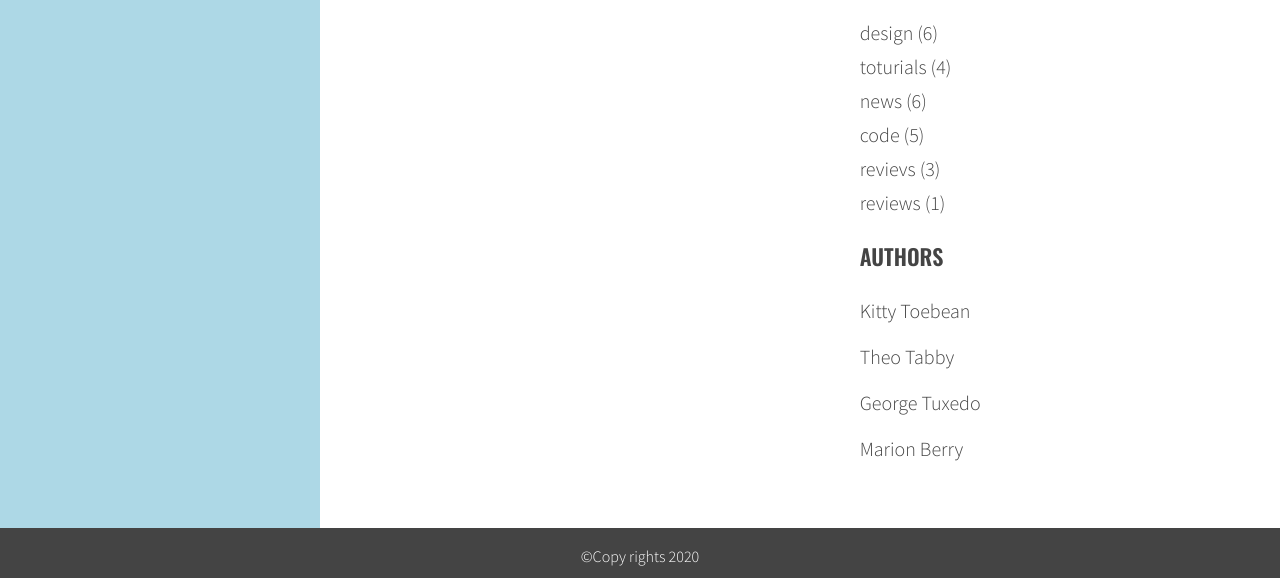
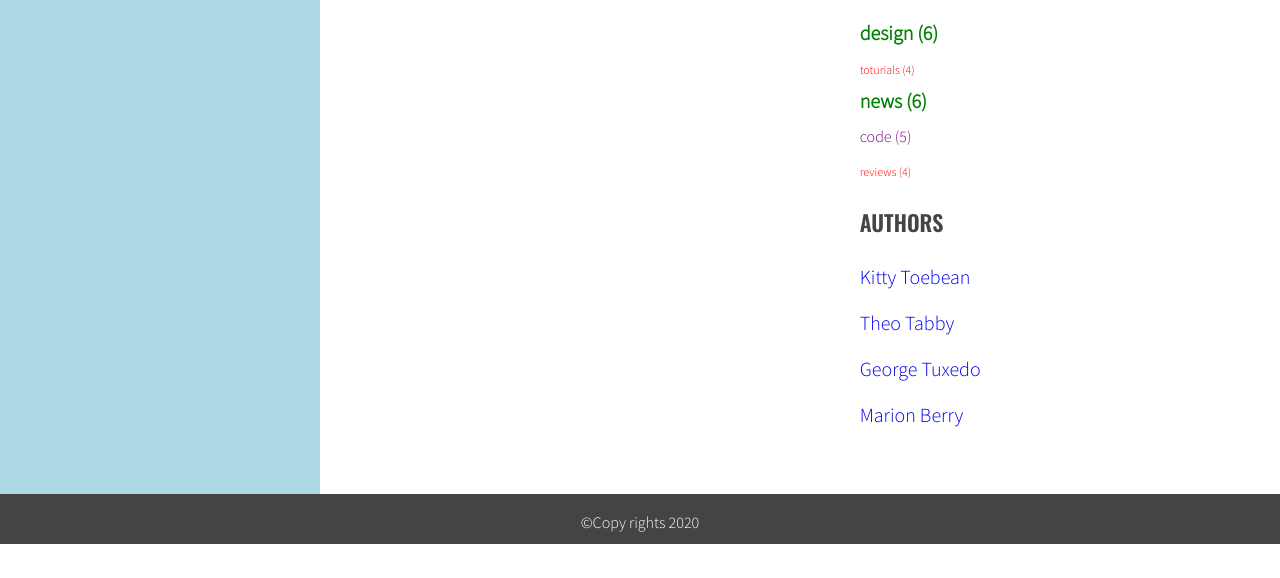
Before and after one commit to MATEUSZ1M/javascript-blog, a plain HTML site: page index.html in a window 1280 px wide. Shown: the part 1000-1578 px from the top of the page. After the commit the page ends 1544 px from the top, so only its background shows below. Drawn offline with nearby package versions, Linux system fonts and the light colour scheme.

Commit message:
Add tags cloud

```diff
--- a/index.html
+++ b/index.html
@@ -79,7 +79,7 @@
               </ul>
             </div>
           </article>
-          <article class="post" id="article-3" data-tags="news revievs design" data-author="GeorgeTuxedo">
+          <article class="post" id="article-3" data-tags="news reviews design" data-author="GeorgeTuxedo">
             <h3 class="post-title">Article 3</h3>
             <p class="post-author">
 
@@ -127,7 +127,7 @@
               </ul>
             </div>
           </article>
-          <article class="post" id="article-5" data-tags="design revievs" data-author="MarionBerry">
+          <article class="post" id="article-5" data-tags="design reviews" data-author="MarionBerry">
             <h3 class="post-title">Article 5</h3>
             <p class="post-author">
 
@@ -151,7 +151,7 @@
               </ul>
             </div>
           </article>
-          <article class="post" id="article-6" data-tags="revievs code" data-author="GeorgeTuxedo">
+          <article class="post" id="article-6" data-tags="reviews code" data-author="GeorgeTuxedo">
             <h3 class="post-title">Article 6</h3>
             <p class="post-author">
 
--- a/js/script.js
+++ b/js/script.js
@@ -40,7 +40,9 @@ const optArticleSelector = '.post',
   optTagLinkSelector = '.post-tags .list  a',
   optArticleTagsSelector = '.post-tags .list',
   optAuthorSelector = '.post-author',
-  optTagsListSelector = '.tags.list',
+  // optTagsListSelector = '.tags.list',
+  optCloudClassCount = 5,
+  optCloudClassPrefix = 'tag-size-',
   optAuthorListSelector = '.post-author a';
 
 function generateTitleLinks(customSelector = '') {
@@ -77,6 +79,37 @@ function generateTitleLinks(customSelector = '') {
 
 generateTitleLinks();
 
+const params = { max: 0, min: 999999 };
+function calculateTagsParams(tags) {
+
+  for (let tag in tags) {
+    console.log(tag + ' is used ' + tags[tag] + ' times');
+    if (tags[tag] > params.max) {
+      params.max = tags[tag];
+    }
+    else if (tags[tag] < params.min) {
+      params.min = tags[tag];
+    }
+  }
+  return params;
+}
+
+function calculateTagClass(count, params) {
+  const normalizedCount = count - params.min;
+
+  const normalizedMax = params.max - params.min;
+
+  const percentage = normalizedCount / normalizedMax;
+
+  const classNumber = Math.floor(percentage * (optCloudClassCount - 1) + 1);
+
+  console.log(classNumber);
+
+  const result = optCloudClassPrefix + classNumber;
+  return result;
+}
+
+
 function generateTags() {
   /* [NEW] create a new variable allTags with an empty array */
   let allTags = {};
@@ -88,7 +121,7 @@ function generateTags() {
     /*[DONE] find tags wrapper */
     const tagList = article.querySelector(optArticleTagsSelector);
     console.log(tagList);
-    /* [DONE]make html variable with empty string */
+    /* [DONE] make html variable with empty string */
     let html = '';
     console.log(html);
     /* [DONE] get tags from data-tags attribute */
@@ -111,7 +144,6 @@ function generateTags() {
       } else {
         allTags[tag]++;
       }
-
       /* insert HTML of all the links into the tags wrapper */
       tagList.innerHTML = tagList.innerHTML + html;
       /* END LOOP: for each tag */
@@ -120,14 +152,15 @@ function generateTags() {
   }
   /* [NEW] find list of tags in right column */
   const tagList = document.querySelector('.tags');
-
   /* [NEW] create variable for all links HTML code */
+  const tagsParams = calculateTagsParams(allTags);
+  console.log('tagsParams:', tagsParams);
   let allTagsHTML = '';
 
   /* [NEW] START LOOP: for each tag in allTags: */
   for (let tag in allTags) {
     /* [NEW] generate code of a link and add it to allTagsHTML */
-    allTagsHTML +=  '<li><a href="#tag-' + tag + '"><span>' + tag + ' (' + allTags[tag] + ') ' + '</span></a></li>';
+    allTagsHTML += '<li><a href="#tag-' + tag + '" class="'+ calculateTagClass(allTags[tag], tagsParams) +'"><span>' + tag + ' (' + allTags[tag] + ') ' + '</span></a></li>';
 
     console.log(tag);
     console.log(allTagsHTML);
@@ -205,6 +238,7 @@ function generateAuthors() {
     let html = '';
     /* [DONE] get authors from data-authors attribute */
     const authors = article.getAttribute('data-author');
+
     console.log('author: ' + authors);
     /* [DONE] generate HTML of the link */
     const linkAuthor = '<a href="#-' + authors + '"><span>' + authors + '</span></a>';
--- a/sass/style.scss
+++ b/sass/style.scss
@@ -93,7 +93,6 @@ body {
   }
   a{
     text-decoration: none;
-    color: $color-dark;
   }
   .active {
     font-weight: bold;
@@ -210,3 +209,29 @@ footer{
     text-align: center;
   }
 }
+
+/*tags cloud*/
+
+.tag-size-1{
+  font-size: 12px;
+  color: red;
+}
+
+.tag-size-2{
+  font-size: 14px;
+  color: blue;
+}
+
+.tag-size-3{
+  font-size: 16px;
+  color:purple;
+}
+.tag-size-4{
+  font-size: 18px;
+  color: tomato;
+}
+.tag-size-5{
+  font-size: 20px;
+  color: green;
+  font-weight: bold;
+}
```
Also changed, not shown: css/style.css, 1 other file.
